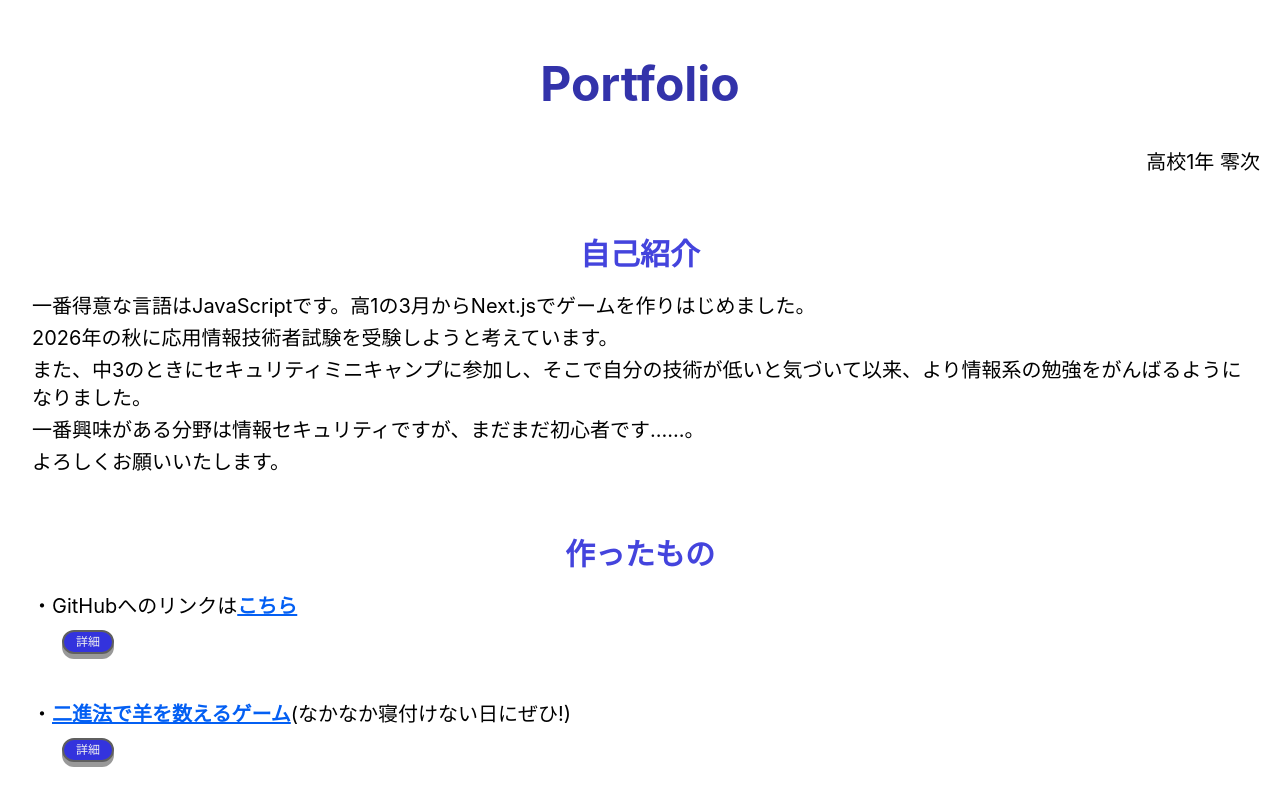
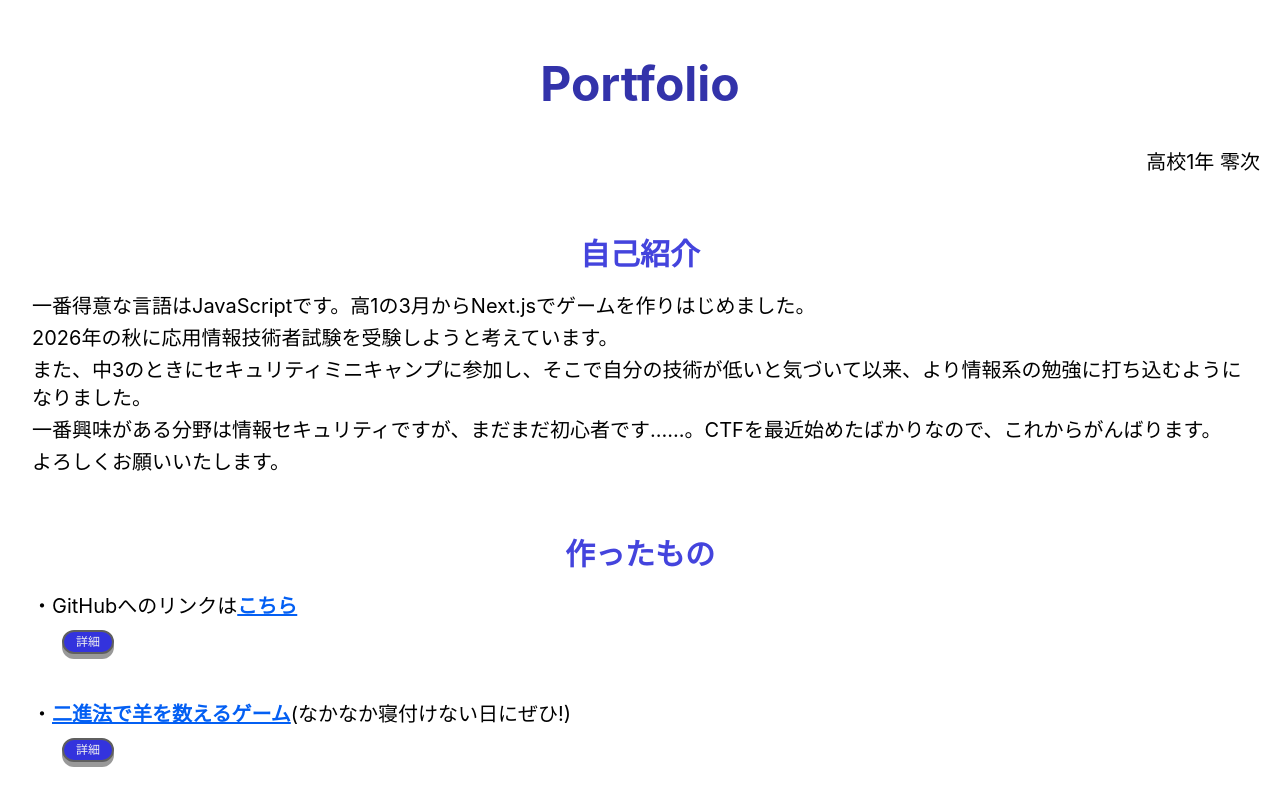
Before and after one commit to ennoreiji0/nextjs-portfolio, a Next.js app: page / in a window 1280 px wide. Shown: the top 800 px of the page. Built offline with nearby package versions, Linux system fonts and the light colour scheme.

Commit message:
write use client

```diff
--- a/app/page.tsx
+++ b/app/page.tsx
@@ -15,8 +15,8 @@ export default function Home(){
         <Paragraph>
           <p>一番得意な言語はJavaScriptです。高1の3月からNext.jsでゲームを作りはじめました。</p>
           <p>2026年の秋に応用情報技術者試験を受験しようと考えています。</p>
-          <p>また、中3のときにセキュリティミニキャンプに参加し、そこで自分の技術が低いと気づいて以来、より情報系の勉強をがんばるようになりました。</p>
-          <p>一番興味がある分野は情報セキュリティですが、まだまだ初心者です……。</p>
+          <p>また、中3のときにセキュリティミニキャンプに参加し、そこで自分の技術が低いと気づいて以来、より情報系の勉強に打ち込むようになりました。</p>
+          <p>一番興味がある分野は情報セキュリティですが、まだまだ初心者です……。CTFを最近始めたばかりなので、これからがんばります。</p>
           <p>よろしくお願いいたします。</p>
         </Paragraph>
       </div>
--- a/components/BackToTop.tsx
+++ b/components/BackToTop.tsx
@@ -1,3 +1,4 @@
+'use client';
 import MyLink from "./MyLink";
 
 export default function BackToTop(){
--- a/components/Explain.tsx
+++ b/components/Explain.tsx
@@ -1,3 +1,5 @@
+'use client';
+
 import { ReactNode, useState } from "react"
 import NormalButton from "./NormalButton"
 
--- a/components/Header.tsx
+++ b/components/Header.tsx
@@ -1,3 +1,4 @@
+'use client';
 import { ReactNode } from "react";
 
 interface Props{
--- a/components/MyLink.tsx
+++ b/components/MyLink.tsx
@@ -1,3 +1,4 @@
+'use client';
 import Link from "next/link";
 import { ReactNode } from "react";
 
--- a/components/NormalButton.tsx
+++ b/components/NormalButton.tsx
@@ -1,4 +1,5 @@
-import { ReactNode } from "react"
+'use client';
+
 
 type Props=React.ComponentPropsWithoutRef<"button">
 
--- a/components/useTimer.ts
+++ b/components/useTimer.ts
@@ -1,3 +1,4 @@
+'use client';
 import { useState, useEffect } from "react";
 
 export function useTimer(initialTime: number,endString: string,initialActive: boolean=true){
```
